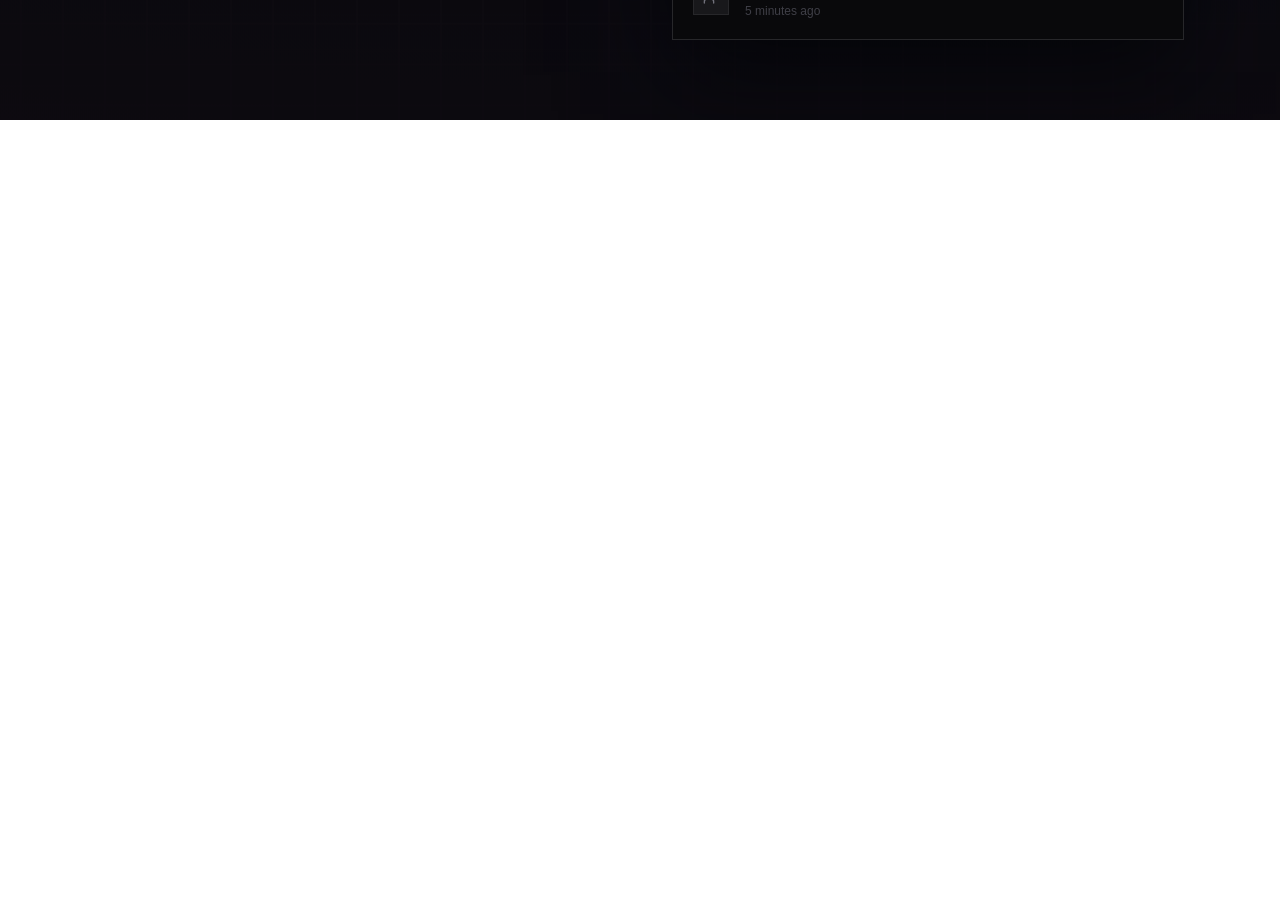
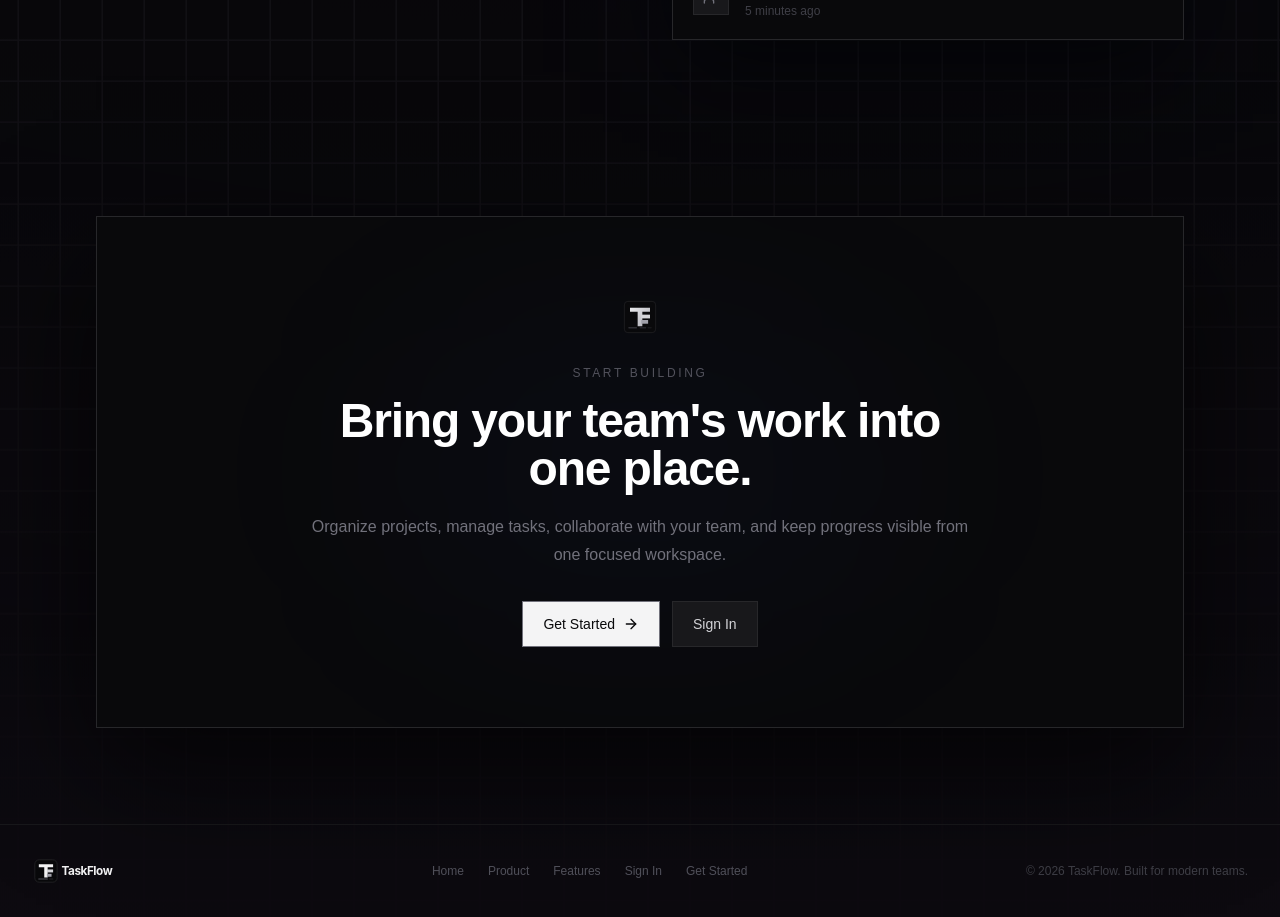
Before and after one commit to utsavanand131/taskflow, a Next.js app: page / in a window 1280 px wide. Shown: the part 5960-6877 px from the top of the page. Before the commit the page ends 6080 px from the top, so only its background shows below. Built offline with nearby package versions, Linux system fonts and the light colour scheme; no server answers.

Commit message:
feat: add landing page cta and footer

```diff
--- a/app/page.tsx
+++ b/app/page.tsx
@@ -9,10 +9,12 @@ import TaskFlowLogo from "@/components/brand/TaskFlowLogo";
 import FeatureSection from "@/components/landing/FeatureSection";
 import TaskFeatureShowcase from "@/components/landing/TaskFeatureShowcase";
 import RealtimeNotifications from "@/components/landing/RealtimeNotifications";
+import FinalCTA from "@/components/landing/FinalCTA";
+import Footer from "@/components/landing/Footer";
 
 export default function Home() {
   return (
-    <main className="relative min-h-screen overflow-hidden bg-[#08090b] text-zinc-100">
+    <main className="relative min-h-screen scroll-smooth overflow-hidden bg-[#08090b] text-zinc-100">
       {/* ShapeGrid background */}
       <div className="absolute inset-0">
         <ShapeGrid
@@ -243,6 +245,8 @@ export default function Home() {
           />
           {/* Realtime Notifications */}
           <RealtimeNotifications />
+          <FinalCTA />
+          <Footer />
         </section>
       </div>
     </main>
--- /dev/null
+++ b/components/landing/FinalCTA.tsx
@@ -0,0 +1,53 @@
+"use client";
+
+import Link from "next/link";
+import { ArrowRight } from "lucide-react";
+
+import TaskFlowLogo from "@/components/brand/TaskFlowLogo";
+
+export default function FinalCTA() {
+  return (
+    <section className="mx-auto max-w-6xl px-5 py-16 md:px-8 md:py-24">
+      <div className="relative overflow-hidden border border-zinc-800 bg-zinc-950 px-6 py-16 text-center shadow-[0_40px_120px_rgba(0,0,0,0.65)] sm:px-10 md:py-20">
+        <div className="pointer-events-none absolute left-1/2 top-1/2 h-72 w-[32rem] -translate-x-1/2 -translate-y-1/2 rounded-full bg-blue-500/[0.035] blur-[110px]" />
+
+        <div className="relative">
+          <TaskFlowLogo variant="mark" className="mx-auto h-10 w-10" />
+
+          <p className="mt-7 text-xs font-medium uppercase tracking-[0.22em] text-zinc-600">
+            Start building
+          </p>
+
+          <h2 className="mx-auto mt-4 max-w-2xl text-3xl font-semibold tracking-tight text-white sm:text-5xl">
+            Bring your team&apos;s work into one place.
+          </h2>
+
+          <p className="mx-auto mt-5 max-w-2xl text-sm leading-7 text-zinc-500 sm:text-base">
+            Organize projects, manage tasks, collaborate with your team, and
+            keep progress visible from one focused workspace.
+          </p>
+
+          <div className="pointer-events-auto mt-8 flex flex-col items-center justify-center gap-3 sm:flex-row">
+            <Link
+              href="/register"
+              className="group inline-flex items-center gap-2 border border-zinc-500 bg-zinc-100 px-5 py-3 text-sm font-medium text-zinc-950 transition hover:bg-white"
+            >
+              Get Started
+              <ArrowRight
+                size={16}
+                className="transition-transform group-hover:translate-x-0.5"
+              />
+            </Link>
+
+            <Link
+              href="/login"
+              className="border border-zinc-800 bg-zinc-900 px-5 py-3 text-sm font-medium text-zinc-300 transition hover:border-zinc-700 hover:bg-zinc-800 hover:text-white"
+            >
+              Sign In
+            </Link>
+          </div>
+        </div>
+      </div>
+    </section>
+  );
+}
--- /dev/null
+++ b/components/landing/Footer.tsx
@@ -0,0 +1,43 @@
+"use client";
+
+import Link from "next/link";
+
+import TaskFlowLogo from "@/components/brand/TaskFlowLogo";
+
+export default function Footer() {
+  return (
+    <footer className="pointer-events-auto border-t border-zinc-900">
+      <div className="mx-auto flex max-w-7xl flex-col gap-6 px-5 py-8 md:flex-row md:items-center md:justify-between md:px-8">
+        <div className="flex items-center">
+          <TaskFlowLogo href="/" variant="wordmark" className="h-7 w-auto" />
+        </div>
+
+        <nav className="flex flex-wrap items-center gap-x-6 gap-y-3 text-xs text-zinc-600">
+          <Link href="/" className="transition hover:text-zinc-300">
+            Home
+          </Link>
+
+          <a href="#product" className="transition hover:text-zinc-300">
+            Product
+          </a>
+
+          <a href="#features" className="transition hover:text-zinc-300">
+            Features
+          </a>
+
+          <Link href="/login" className="transition hover:text-zinc-300">
+            Sign In
+          </Link>
+
+          <Link href="/register" className="transition hover:text-zinc-300">
+            Get Started
+          </Link>
+        </nav>
+
+        <p className="text-xs text-zinc-700 md:text-right">
+          © 2026 TaskFlow. Built for modern teams.
+        </p>
+      </div>
+    </footer>
+  );
+}
```
